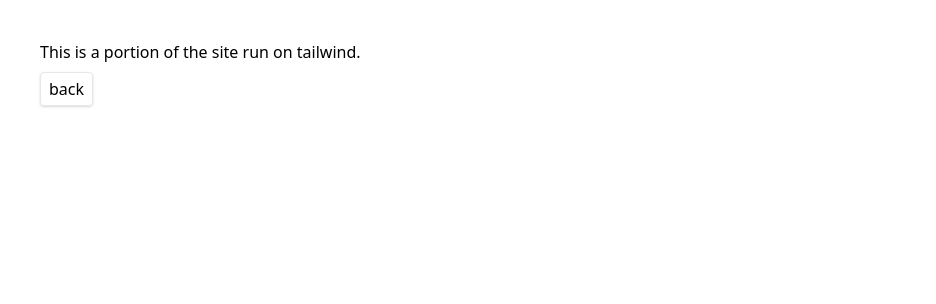
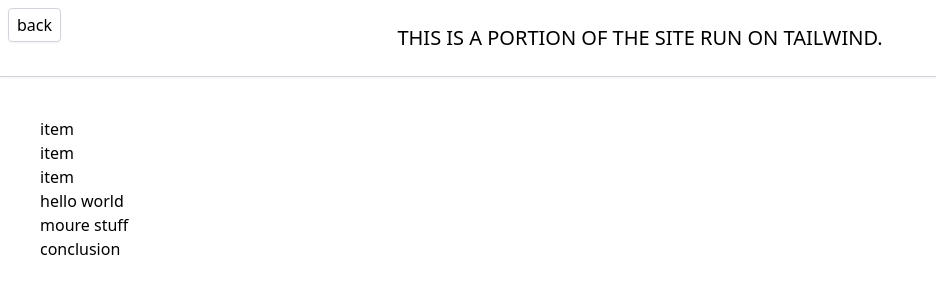
Before and after one commit to stujmar/css-animations, a website: page tailwind.html in a window 1280 px wide. Shown: the whole page, without its empty margins (0-936 px from the left). Drawn offline with Linux system fonts and the light colour scheme.

Commit message:
[sm] styled the header bar roughly and started building grid structure from layoutland

```diff
--- a/tailwind.html
+++ b/tailwind.html
@@ -7,8 +7,22 @@
     <link rel="stylesheet" href="css/tailwind-out.css">
     <title>Tailwind</title>
 </head>
-<body class="p-10">
-    <div>This is a portion of the site run on tailwind.</div>
-    <a class="block w-min border px-2 py-1 shadow rounded mt-2 hover:bg-gray-50" href="index.html">back</a>
+<body>
+    <div class="w-full border-b border-gray-300 shadow-sm relative py-6">
+        <div class="text-center font-medium text-xl uppercase">This is a portion of the site run on tailwind.</div>
+        <a class="block w-min border border-gray-300 px-2 absolute top-0 left-0 py-1 shadow-sm rounded m-2 hover:bg-gray-50 " href="index.html">back</a>
+    </div>
+    <div class="p-10">
+
+        <main>
+            <div>item</div>
+            <div>item</div>
+            <div>item</div>
+            hello world
+            <section>moure stuff</section>
+            <footer>conclusion</footer>
+        </main>
+
+    </div>
 </body>
 </html>
```
Also changed, not shown: css/tailwind-out.css.
